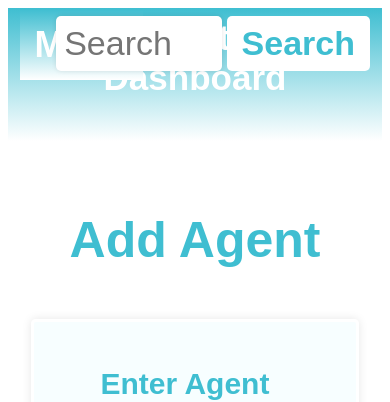
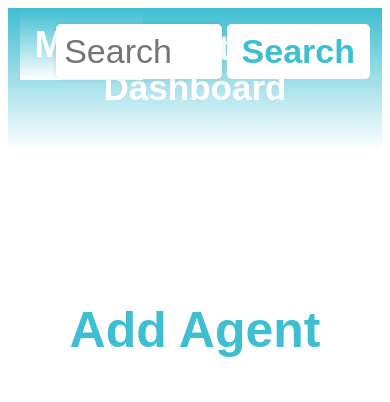
Before and after one commit to PrasannaPaithankar/Collection-Service, a Flask app: page /add in a window 390 px wide. Shown: the top 402 px of the page. Run offline with Flask 3, Linux system fonts and the light colour scheme.

Commit message:
new file:   .gitignore 	deleted:    __pycache__/models.cpython-310.pyc 	modified:   routes.py 	modified:   static/dropdown.css

```diff
--- a/routes.py
+++ b/routes.py
@@ -7,11 +7,11 @@ import datetime
 # root page
 @app.route("/")
 def index():
-    # agent = Agent(name="test", mobileNo="123", email="test@test", password="test")
-    # db.session.add(agent)
-    # customer = Customer(name="test", mobileNo="123", collection=123, closingBalance=123, agentID=10001)
-    # db.session.add(customer)
-    # db.session.commit()
+    agent = Agent(name="test", mobileNo="123", email="test@test", password="test")
+    db.session.add(agent)
+    customer = Customer(name="test", mobileNo="123", collection=123, closingBalance=123, agentID=10001)
+    db.session.add(customer)
+    db.session.commit()
     with open('report.csv', 'w') as f:
         f.write("Name,Account Number,Mobile Number,Collection,Closing Balance,Agent ID\n")
     f.close()
@@ -44,6 +44,8 @@ def dashboard(agentID, name):
             (Customer.query.filter_by(id=int(acNo)-10000).first()).closingBalance += int(collection)
             (Customer.query.filter_by(id=int(acNo)-10000).first()).collection += int(collection)
             db.session.commit()
+            # message = "Dear "+str((Customer.query.filter_by(id=int(acNo)-10000).first()).name)+",\n\nYour account has been credited with Rs."+str(collection)+"\n\nYour closing balance is Rs."+str((Customer.query.filter_by(id=int(acNo)-10000).first()).closingBalance)+"\n\nRegard"
+            # send message to customer
             with open('report.csv', 'a') as f:
                 f.write(str((Customer.query.filter_by(id=int(acNo)-10000).first()).name)+","+str(acNo)+","+str((Customer.query.filter_by(id=int(acNo)-10000).first()).mobileNo)+","+str(collection)+","+str((Customer.query.filter_by(id=int(acNo)-10000).first()).closingBalance)+","+str(agentID)+"\n")
             f.close()
@@ -85,6 +87,7 @@ def add():
             db.session.add(agent)
             db.session.commit()
             message = "Your account has been created. Your agent ID is " + str(10000+agent.id) + " and password is " + password
+            # send message to agent
             mail.send_message('User authentication', sender='vrslightmodecoders@gmail.com', recipients=[str(agent.email)], body=message)
             return render_template("add.html", success="y", warn="n")
         return render_template("add.html", success="n", warn="y")
@@ -102,6 +105,8 @@ def addCustomer(agentID):
             customer = Customer(name=name, mobileNo=mobileNo, agentID=int(agentID))
             db.session.add(customer)
             db.session.commit()
+            # message = "Your account has been created. Your account number is " + str(10000+customer.id)
+            # send message to customer
             return render_template("add_customer.html", success="y", warn="n", nameAgent=(Agent.query.filter_by(id=int(agentID)-10000).first()).name, agentID=agentID)
         return render_template("add_customer.html", success="n", warn="y", nameAgent=(Agent.query.filter_by(id=int(agentID)-10000).first()).name, agentID=agentID)
     return render_template("add_customer.html", success="n", warn="n", nameAgent=(Agent.query.filter_by(id=int(agentID)-10000).first()).name, agentID=agentID)
@@ -129,7 +134,6 @@ def search_admin():
         search = request.form['search']
         # make case insensitive
         if Agent.query.filter_by(id=int(search)-10000).first() is not None or Agent.query.filter_by(name=search).first() is not None or Agent.query.filter_by(email=search).first() is not None:
-            # agentID = 10000+(Agent.query.filter_by(name=search).first()).id
             if search.isnumeric():
                 agentID = int(search)
             elif search.isalpha():
--- a/static/dropdown.css
+++ b/static/dropdown.css
@@ -143,7 +143,8 @@
 /* Links inside the dropdown */
 .dropdown-content a {
   color: #3fbed1;
-  padding: 12px 16px;
+  font-size: 36px;
+  padding: 22px 56px;
   text-decoration: none;
   display: block;
 }
@@ -177,6 +178,7 @@
   width: 150px;
   font-size: 34px;
   font-family: Arial, sans-serif;
+  margin-top: 8px;
 }
 
 #searchbtn {
@@ -189,6 +191,7 @@
   font-size: 34px;
   font-weight: bold;
   transition: background-color 0.2s ease-in-out;
+  margin-top: 8px;
 }
 
 #searchbtn:hover {
@@ -202,7 +205,7 @@
   /* background-image: linear-gradient(#ffd940, #fff); */
   font-family: Arial, sans-serif;
   padding:  10px 10px 43px 10px;
-  margin-bottom: 20px;
+  margin-bottom: 40%;
 }
 
 .title {
@@ -210,6 +213,7 @@
   font-size: 35px;
   color: #ffffff;
   font-weight: bold;
+  margin-top: 10px;
 }
 
 #view {
```
Also changed, not shown: 1 other file.
